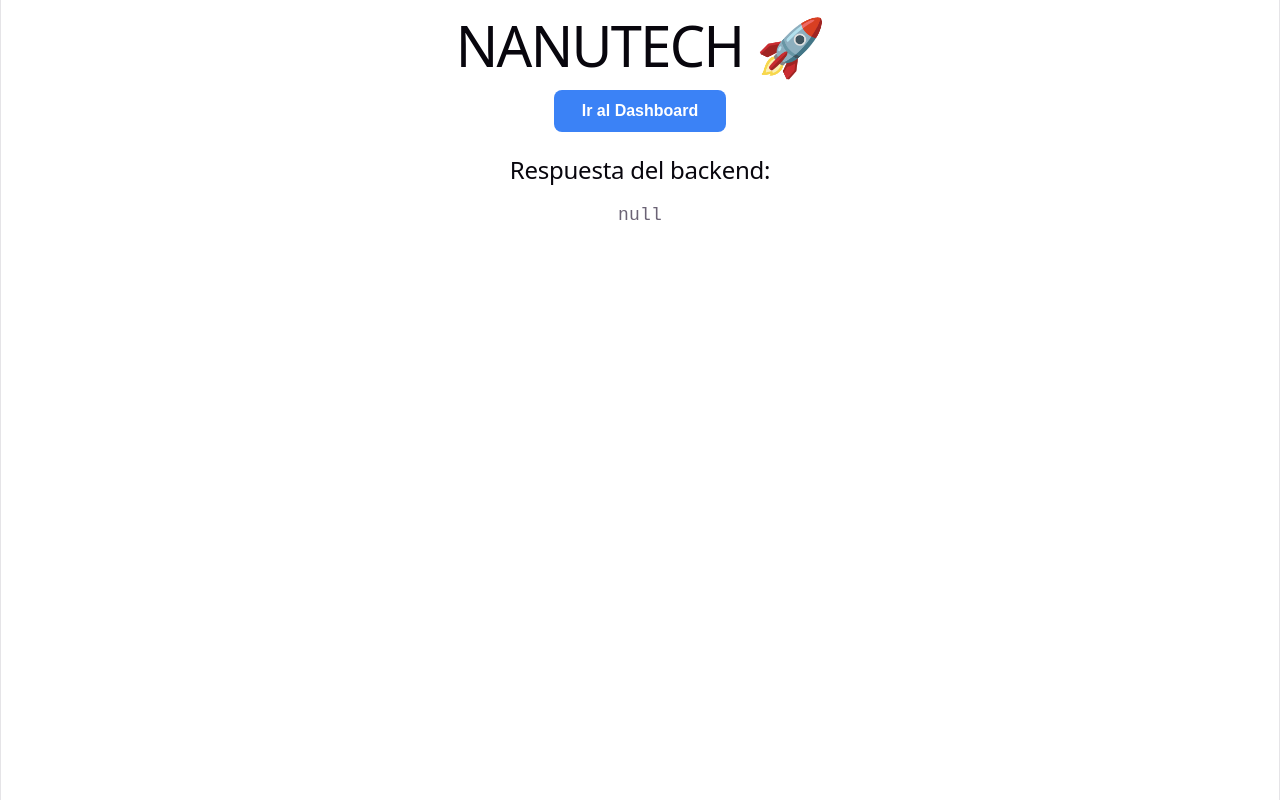
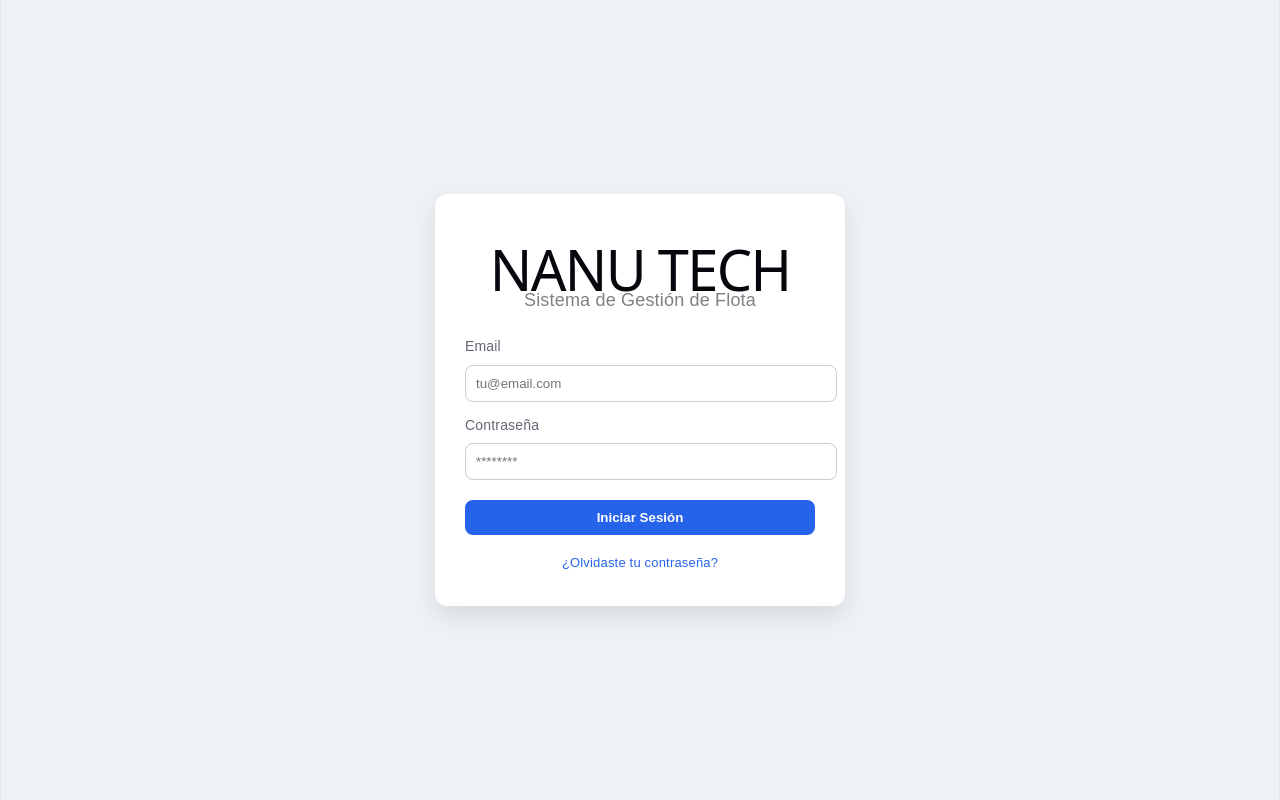
Before and after one commit to TALLER-PROYECTOS-2026-I/NANU_FRONTEND, a React (Vite) app: page / in a window 1280 px wide. Built offline with nearby package versions, Linux system fonts and the light colour scheme; no server answers.

Commit message:
feature: subida y validacion de Function con Vista Login

```diff
--- a/src/App.jsx
+++ b/src/App.jsx
@@ -1,12 +1,13 @@
 import { BrowserRouter, Routes, Route } from "react-router-dom";
 import Home from "./pages/Home";
 import Dashboard from "./pages/Dashboard";
+import Login from "./pages/Login";
 
 function App() {
   return (
     <BrowserRouter>
       <Routes>
-        <Route path="/" element={<Home />} />
+        <Route path="/" element={<Login />} />
         <Route path="/dashboard" element={<Dashboard />} />
       </Routes>
     </BrowserRouter>
--- /dev/null
+++ b/src/pages/Login.jsx
@@ -0,0 +1,94 @@
+import { useState } from "react";
+import { useNavigate } from "react-router-dom";
+import "./login.css";
+
+export default function Login() {
+  const navigate = useNavigate();
+
+  const [form, setForm] = useState({
+    email: "",
+    password: "",
+  });
+
+  const [error, setError] = useState("");
+
+  const handleChange = (e) => {
+    setForm({
+      ...form,
+      [e.target.name]: e.target.value,
+    });
+  };
+
+  const handleSubmit = async (e) => {
+    e.preventDefault();
+    setError("");
+
+    try {
+      // 🔥 llamada a tu API
+      const res = await fetch(
+        "https://ujp4asesoj.execute-api.us-east-2.amazonaws.com/Prod/items"
+      );
+
+      const users = await res.json();
+
+      // 🔍 validar usuario
+      const userFound = users.find(
+        (u) =>
+          u.email === form.email && u.password === form.password
+      );
+
+      if (!userFound) {
+        setError("Credenciales incorrectas ❌");
+        return;
+      }
+
+      // ✅ login correcto
+      localStorage.setItem("user", JSON.stringify(userFound));
+
+      // 🚀 redirección
+      navigate("/dashboard");
+
+    } catch (err) {
+      console.error(err);
+      setError("Error al conectar con el servidor");
+    }
+  };
+
+  return (
+    <div className="login-container">
+      <div className="login-card">
+        <h1>NANU TECH</h1>
+        <p className="subtitle">Sistema de Gestión de Flota</p>
+
+        <form onSubmit={handleSubmit}>
+          <label>Email</label>
+          <input
+            type="email"
+            name="email"
+            placeholder="tu@email.com"
+            value={form.email}
+            onChange={handleChange}
+          />
+
+          <label>Contraseña</label>
+          <input
+            type="password"
+            name="password"
+            placeholder="********"
+            value={form.password}
+            onChange={handleChange}
+          />
+
+          <button type="submit">Iniciar Sesión</button>
+        </form>
+
+        {/* 🔴 error */}
+        {error && <p style={{ color: "red" }}>{error}</p>}
+
+        <a href="#" className="forgot">
+          ¿Olvidaste tu contraseña?
+        </a>
+      </div>
+    </div>
+  );
+}
--- /dev/null
+++ b/src/pages/login.css
@@ -0,0 +1,78 @@
+body {
+  margin: 0;
+  font-family: Arial, sans-serif;
+  background: #eef2f7;
+}
+
+.login-container {
+  display: flex;
+  justify-content: center;
+  align-items: center;
+  height: 100vh;
+}
+
+/* Card */
+.login-card {
+  background: #fff;
+  padding: 30px;
+  border-radius: 12px;
+  width: 350px;
+  box-shadow: 0 10px 25px rgba(0, 0, 0, 0.1);
+  text-align: center;
+}
+
+.login-card h1 {
+  margin-bottom: 5px;
+}
+
+.subtitle {
+  color: gray;
+  margin-bottom: 20px;
+}
+
+/* Inputs */
+.login-card label {
+  display: block;
+  text-align: left;
+  margin: 10px 0 5px;
+  font-size: 14px;
+}
+
+.login-card input {
+  width: 100%;
+  padding: 10px;
+  border-radius: 8px;
+  border: 1px solid #ccc;
+  outline: none;
+  transition: 0.2s;
+}
+
+.login-card input:focus {
+  border-color: #2563eb;
+}
+
+/* Button */
+.login-card button {
+  width: 100%;
+  margin-top: 20px;
+  padding: 10px;
+  background: #2563eb;
+  color: white;
+  border: none;
+  border-radius: 8px;
+  cursor: pointer;
+  font-weight: bold;
+}
+
+.login-card button:hover {
+  background: #1d4ed8;
+}
+
+/* Link */
+.forgot {
+  display: block;
+  margin-top: 15px;
+  font-size: 13px;
+  color: #2563eb;
+  text-decoration: none;
+}
```
